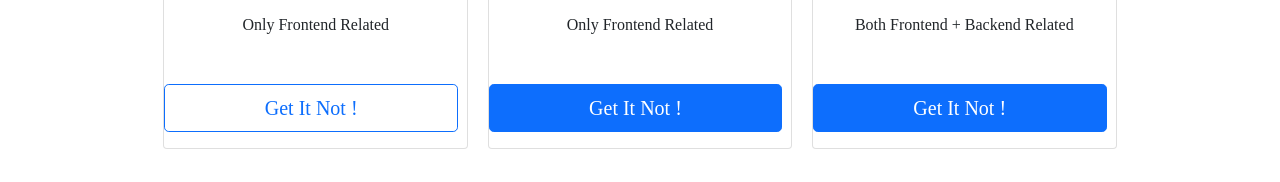
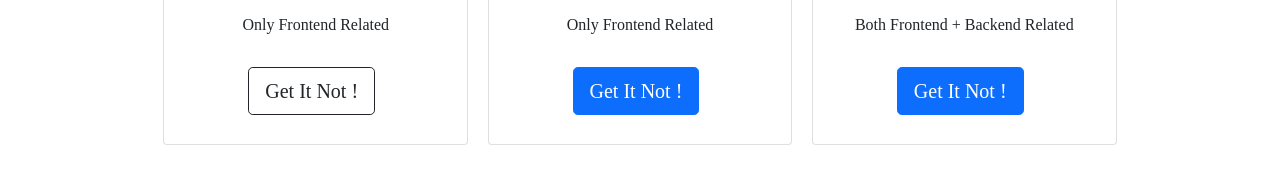
Before and after one commit to imdevesh01/eFlux_demo, a plain HTML site: page index.html in a window 1280 px wide. Shown: the part 1843-2025 px from the top of the page. Drawn offline with nearby package versions, Linux system fonts and the light colour scheme.

Commit message:
Add files via upload

```diff
--- a/index.html
+++ b/index.html
@@ -136,8 +136,9 @@
                             <p>Email Support</p>
                             <p>Max 2 Customization per month</p>
                             <p>Only Frontend Related</p>
+                            <button class="btn btn-lg btn-block btn-outline-dark" type="button">Get It Not !</button>
                         </div>
-                        <button class="btn btn-lg btn-outline-primary" type="button">Get It Not !</button>
+
                     </div>
                 </div>
                 <div class="pricing-column col-lg-4 col-md-6">
@@ -150,8 +151,9 @@
                             <p>Email Support</p>
                             <p>Max 6 Customization per month</p>
                             <p>Only Frontend Related</p>
+                            <button class="btn btn-lg btn-block btn-primary" type="button">Get It Not !</button>
                         </div>
-                        <button class="btn btn-lg btn-primary" type="button">Get It Not !</button>
+
                     </div>
                 </div>
                 <div class="pricing-column col-lg-4 col-md-12">
@@ -164,8 +166,9 @@
                             <p>Email + Mobile Support</p>
                             <p>Unlimited Customization</p>
                             <p>Both Frontend + Backend Related</p>
+                            <button class="btn btn-lg btn-block btn-primary" type="button">Get It Not !</button>
                         </div>
-                        <button class="btn btn-lg btn-primary" type="button">Get It Not !</button>
+
                     </div>
                 </div>
             </div>
```
